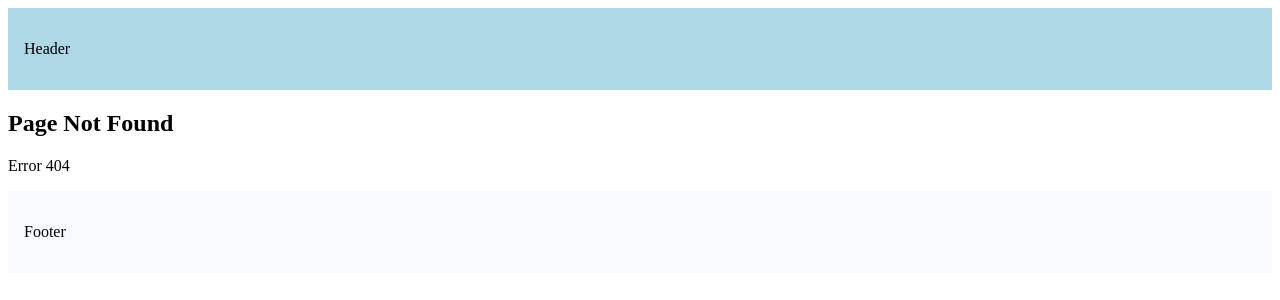
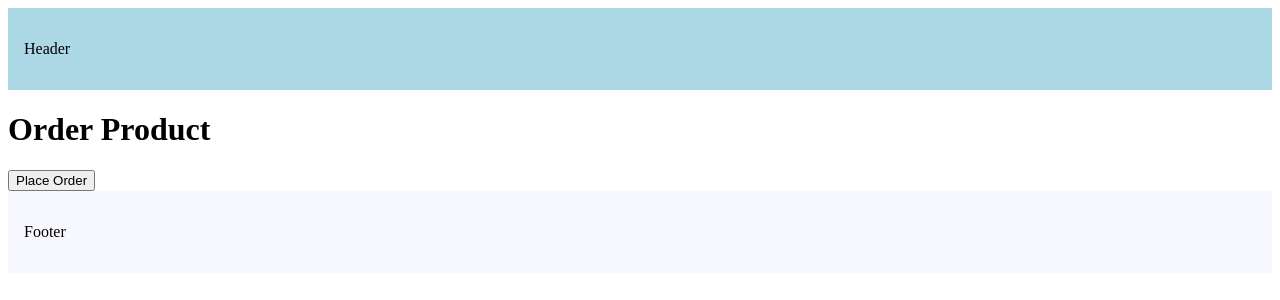
Before and after one commit to shhashwat/Learning-NextJs, a Next.js app: page /order-product in a window 1280 px wide. Before the commit this address had no page. Shown: the top 300 px of the page. Built offline with nearby package versions, Linux system fonts and the light colour scheme.

Commit message:
learned navigating programatically

```diff
--- /dev/null
+++ b/src/app/order-product/page.tsx
@@ -0,0 +1,17 @@
+"use client";
+
+import { useRouter } from "next/navigation";
+
+export default function OrderProduct() {
+    const router = useRouter();
+    const handleClick = () => {
+        console.log("Placing your order");
+        router.push("/");
+    }
+    return(
+        <>
+            <h1>Order Product</h1>
+            <button onClick={handleClick} >Place Order</button>
+        </>
+    );
+}
```
